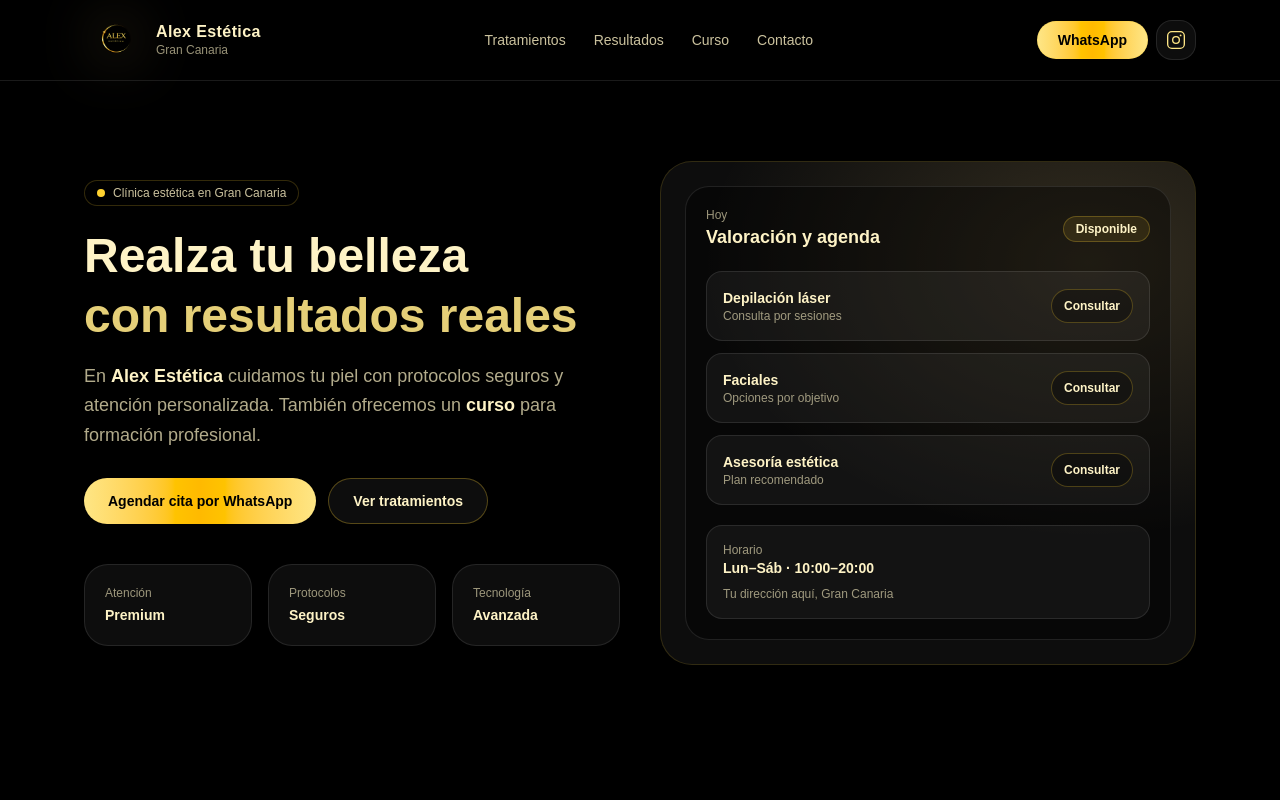
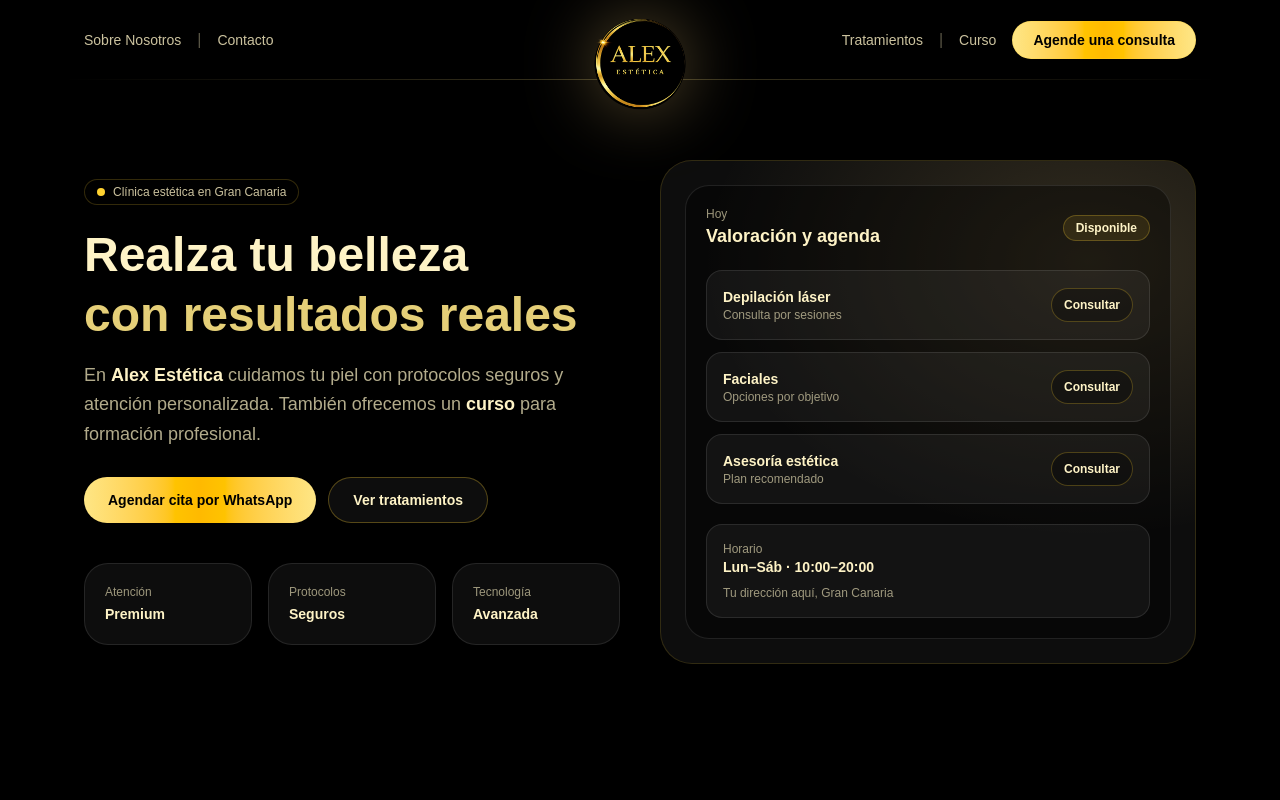
Before and after one commit to pepotemon/estetica-alex, a Next.js app: page / in a window 1280 px wide. Shown: the top 800 px of the page. Built offline with nearby package versions, Linux system fonts and the light colour scheme.

Commit message:
Version 2: Home + Servicios + Curso

```diff
--- a/app/page.tsx
+++ b/app/page.tsx
@@ -171,82 +171,75 @@
         <div className="absolute inset-0 bg-[linear-gradient(to_bottom,rgba(0,0,0,0.35),rgba(0,0,0,0.92))]" />
       </div>
 
-      {/* Header */}
-      <header className="sticky top-0 z-20 border-b border-white/10 bg-black/50 backdrop-blur">
-        <div className="mx-auto flex h-20 max-w-6xl items-center justify-between px-5">
-          {/* Brand */}
+      {/* Header (estilo referencia: logo centrado, grande, sin círculo extra) */}
+      <header className="sticky top-0 z-30 bg-black/50 backdrop-blur">
+        <div className="relative mx-auto h-20 max-w-6xl px-5">
+          {/* Línea inferior (queda POR DEBAJO del logo) */}
+          <div className="pointer-events-none absolute inset-x-0 bottom-0 h-px bg-gradient-to-r from-transparent via-amber-200/25 to-transparent" />
+
+          {/* Logo centrado, grande, flotando (sin contenedor/círculo extra) */}
           <a
             href="/"
-            className="flex items-center gap-2"
             onClick={() => setMenuOpen(false)}
+            className="absolute left-1/2 top-0 z-40 -translate-x-1/2 -translate-y-8"
+            aria-label="Ir al inicio"
+            title="Inicio"
           >
-            {/* Contenedor fijo: NO engorda header. Logo grande: absolute. */}
-            <div className="relative flex h-16 w-16 items-center justify-center overflow-visible">
+            {/* “Máscara” oscura para que la línea NO atraviese el logo (como tu referencia) */}
+            <span className="pointer-events-none absolute left-1/2 top-[52px] h-10 w-44 -translate-x-1/2 rounded-full bg-black/70 blur-[0.3px]" />
+
             <img
               src={SITE.logoSrc}
               alt="Alex Estética"
-                className="absolute h-36 w-36 object-contain drop-shadow-[0_0_30px_rgba(255,215,128,0.35)]"
+              className="
+          h-24 w-24 sm:h-50 sm:w-50
+          object-contain
+          drop-shadow-[0_0_35px_rgba(255,215,128,0.35)]
+        "
             />
-            </div>
-
-            <div className="leading-tight">
-              <div className="font-semibold tracking-wide text-amber-100">
-                {SITE.brand}
-              </div>
-              <div className="text-xs text-amber-100/60">{SITE.city}</div>
-            </div>
           </a>
 
-          {/* Desktop nav */}
-          <nav className="hidden items-center gap-7 sm:flex">
-            {/* ✅ Tratamientos = Servicios */}
-            <NavLink href="/servicios">Tratamientos</NavLink>
-            <NavLink href="#resultados">Resultados</NavLink>
-            <NavLink href="/curso">Curso</NavLink>
-            <NavLink href="#contacto">Contacto</NavLink>
+          {/* Separador " | " */}
+          {(() => {
+            const Sep = () => (
+              <span className="select-none text-amber-100/35">|</span>
+            );
+            return (
+              <div className="flex h-full items-center justify-between">
+                {/* Izquierda (desktop) */}
+                <nav className="hidden items-center gap-4 sm:flex">
+                  <NavLink href="/#sobre">Sobre Nosotros</NavLink>
+                  <Sep />
+                  <NavLink href="/#contacto">Contacto</NavLink>
                 </nav>
 
-          {/* Right side */}
+                {/* Espacio reservado para el centro (desktop) */}
+                <div className="hidden sm:block w-[180px]" />
+
+                {/* Derecha */}
                 <div className="flex items-center gap-2">
+                  <nav className="hidden items-center gap-4 sm:flex">
+                    <NavLink href="/servicios">Tratamientos</NavLink>
+                    <Sep />
+                    <NavLink href="/curso">Curso</NavLink>
+                  </nav>
+
                   <a
                     href={whatsappGeneral}
-              className="rounded-full border border-amber-300/25 bg-gradient-to-r from-amber-200 via-amber-400 to-amber-200 px-5 py-2 text-sm font-semibold text-black hover:brightness-110"
+                    className="
+                ml-2
+                rounded-full
+                border border-amber-300/25
+                bg-gradient-to-r from-amber-200 via-amber-400 to-amber-200
+                px-5 py-2
+                text-sm font-semibold text-black
+                hover:brightness-110
+              "
                     target="_blank"
                     rel="noreferrer"
                   >
-              WhatsApp
+                    Agende una consulta
                   </a>
-
-            {/* Instagram icon (desktop) */}
-            {SITE.instagramUrl ? (
-              <a
-                href={SITE.instagramUrl}
-                target="_blank"
-                rel="noreferrer"
-                className="hidden h-10 w-10 items-center justify-center rounded-2xl border border-white/10 bg-white/5 hover:bg-white/10 sm:inline-flex"
-                aria-label="Instagram"
-                title="Instagram"
-              >
-                <svg viewBox="0 0 24 24" className="h-5 w-5 text-amber-200" fill="none">
-                  <path
-                    d="M7 2h10a5 5 0 015 5v10a5 5 0 01-5 5H7a5 5 0 01-5-5V7a5 5 0 015-5z"
-                    stroke="currentColor"
-                    strokeWidth="1.6"
-                  />
-                  <path
-                    d="M12 16a4 4 0 100-8 4 4 0 000 8z"
-                    stroke="currentColor"
-                    strokeWidth="1.6"
-                  />
-                  <path
-                    d="M17.5 6.5h.01"
-                    stroke="currentColor"
-                    strokeWidth="2.2"
-                    strokeLinecap="round"
-                  />
-                </svg>
-              </a>
-            ) : null}
 
                   {/* Mobile menu button */}
                   <button
@@ -265,13 +258,31 @@
                   </button>
                 </div>
               </div>
+            );
+          })()}
+        </div>
 
         {/* Mobile dropdown */}
         {menuOpen ? (
           <div className="border-t border-white/10 bg-black/60 backdrop-blur sm:hidden">
             <div className="mx-auto max-w-6xl px-5 py-3">
               <div className="flex flex-col gap-1">
-                {/* ✅ Tratamientos = Servicios */}
+                <a
+                  href="/"
+                  className="rounded-xl px-3 py-2 text-sm font-semibold text-amber-100/90 hover:bg-white/5"
+                  onClick={() => setMenuOpen(false)}
+                >
+                  Inicio
+                </a>
+
+                <a
+                  href="/#sobre"
+                  className="rounded-xl px-3 py-2 text-sm font-semibold text-amber-100/90 hover:bg-white/5"
+                  onClick={() => setMenuOpen(false)}
+                >
+                  Sobre Nosotros
+                </a>
+
                 <a
                   href="/servicios"
                   className="rounded-xl px-3 py-2 text-sm font-semibold text-amber-100/90 hover:bg-white/5"
@@ -279,13 +290,7 @@
                 >
                   Tratamientos
                 </a>
-                <a
-                  href="#resultados"
-                  className="rounded-xl px-3 py-2 text-sm font-semibold text-amber-100/90 hover:bg-white/5"
-                  onClick={() => setMenuOpen(false)}
-                >
-                  Resultados
-                </a>
+
                 <a
                   href="/curso"
                   className="rounded-xl px-3 py-2 text-sm font-semibold text-amber-100/90 hover:bg-white/5"
@@ -293,8 +298,9 @@
                 >
                   Curso
                 </a>
+
                 <a
-                  href="#contacto"
+                  href="/#contacto"
                   className="rounded-xl px-3 py-2 text-sm font-semibold text-amber-100/90 hover:bg-white/5"
                   onClick={() => setMenuOpen(false)}
                 >
@@ -317,7 +323,6 @@
           </div>
         ) : null}
       </header>
-
       {/* Hero */}
       <section className="mx-auto max-w-6xl px-5 py-14 sm:py-20">
         <div className="grid gap-10 sm:grid-cols-2 sm:items-center">
```
Lines whose indentation alone changed are shown as unchanged.
